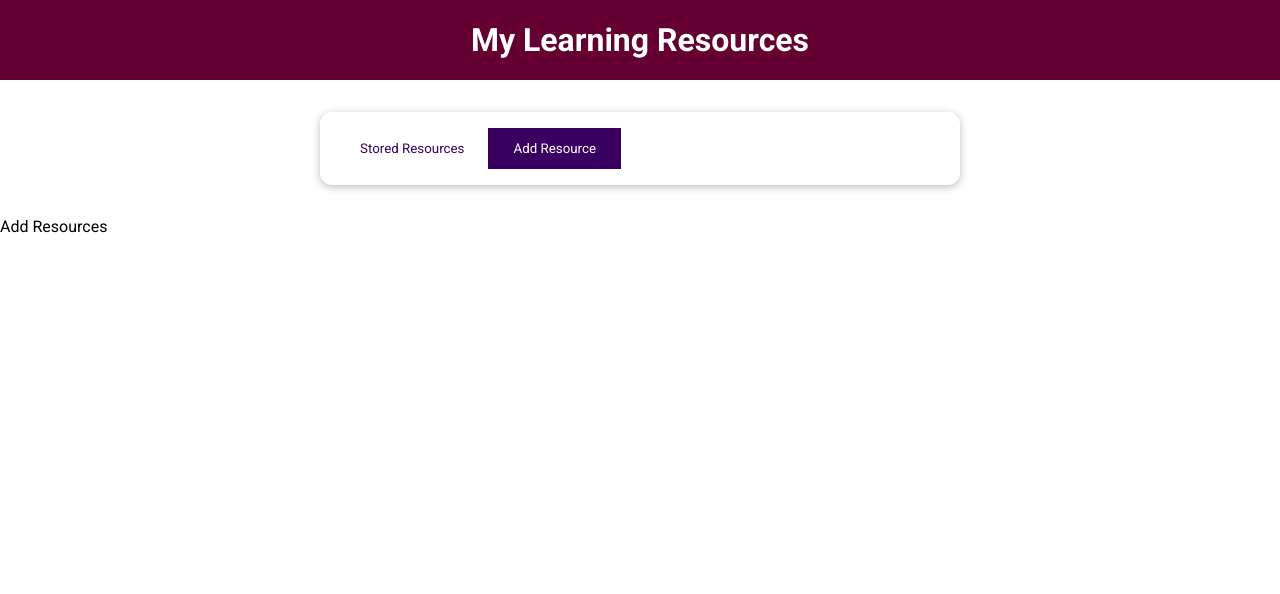
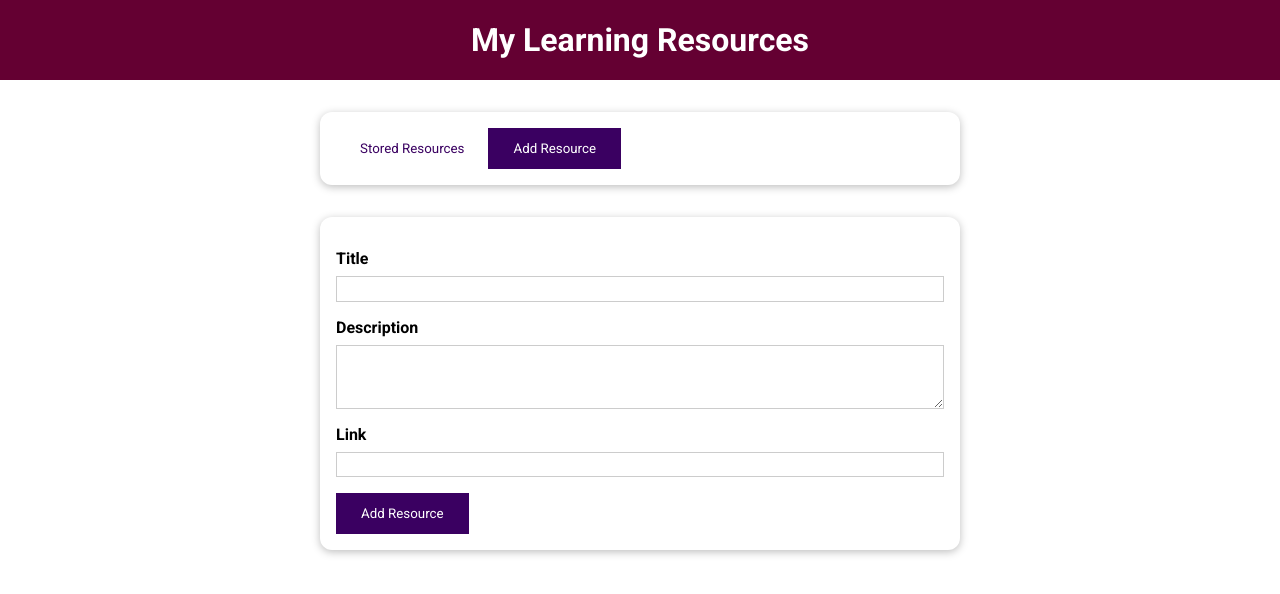
Before and after one commit to Lwin97/Vue-Learning-Resources-App, a Vue app: page / in a window 1280 px wide. Both pictures are taken after a click on the button "Add Resource". Shown: the top 594 px of the page. Built offline with nearby package versions, Linux system fonts and the light colour scheme.

Commit message:
Adding a form

```diff
--- a/src/components/UI/BaseButton.vue
+++ b/src/components/UI/BaseButton.vue
@@ -1,5 +1,5 @@
 <template>
-  <button :type="type" :class="mode">
+  <button :class="mode">
     <slot></slot>
   </button>
 </template>
--- a/src/components/learning-resources/AddResource.vue
+++ b/src/components/learning-resources/AddResource.vue
@@ -1 +1,49 @@
-<template>Add Resources</template>
+<template>
+  <base-card>
+    <form>
+      <div class="form-control">
+        <label for="title">Title</label>
+        <input id="title" name="title" type="text" />
+      </div>
+      <div class="form-control">
+        <label for="description">Description</label>
+        <textarea id="description" name="description" rows="3"></textarea>
+      </div>
+      <div class="form-control">
+        <label for="link">Link</label>
+        <input id="link" name="link" type="url" />
+      </div>
+      <div>
+        <base-button type="submit"> Add Resource </base-button>
+      </div>
+    </form>
+  </base-card>
+</template>
+
+<style scoped>
+label {
+  font-weight: bold;
+  display: block;
+  margin-bottom: 0.5rem;
+}
+
+input,
+textarea {
+  display: block;
+  width: 100%;
+  font: inherit;
+  padding: 0.15rem;
+  border: 1px solid #ccc;
+}
+
+input:focus,
+textarea:focus {
+  outline: none;
+  border-color: #3a0061;
+  background-color: #f7ebff;
+}
+
+.form-control {
+  margin: 1rem 0;
+}
+</style>
```
